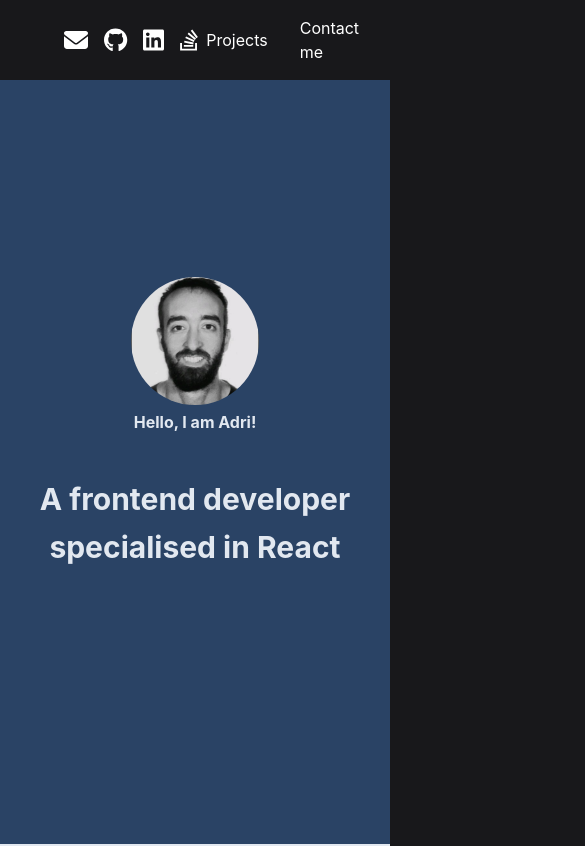
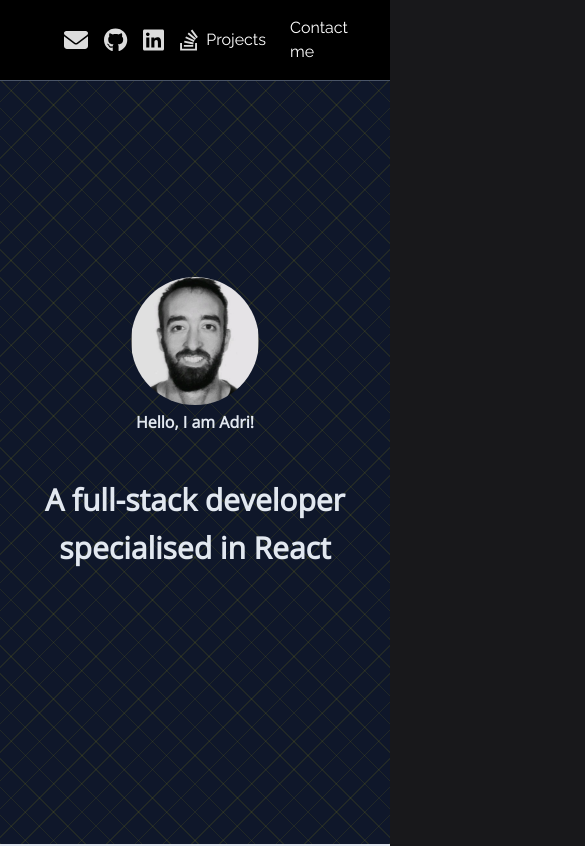
Before and after one commit to rhainne/portfolio-react-vercel, a React (Create React App) app: page / in a window 390 px wide. Shown: the top 846 px of the page, 585 px wide, since content can reach past the window. Built offline with nearby package versions, Linux system fonts and the light colour scheme.

Commit message:
Some upgrades in responsiveness and aesthetics

```diff
--- a/package.json
+++ b/package.json
@@ -6,6 +6,8 @@
     "@chakra-ui/react": "^2.3.2",
     "@emotion/react": "^11.10.4",
     "@emotion/styled": "^11.10.4",
+    "@fontsource/open-sans": "^5.2.7",
+    "@fontsource/raleway": "^5.2.8",
     "@fortawesome/fontawesome-svg-core": "^6.2.0",
     "@fortawesome/free-brands-svg-icons": "^6.2.0",
     "@fortawesome/free-regular-svg-icons": "^6.2.0",
--- a/src/App.js
+++ b/src/App.js
@@ -1,4 +1,4 @@
-import { ChakraProvider } from "@chakra-ui/react";
+import { ChakraProvider, Box } from "@chakra-ui/react";
 import Header from "./components/Header";
 import LandingSection from "./components/LandingSection";
 import ProjectsSection from "./components/ProjectsSection";
@@ -6,10 +6,11 @@
 import Footer from "./components/Footer";
 import { AlertProvider } from "./context/alertContext";
 import Alert from "./components/Alert";
+import theme from "./theme/theme";
 
 function App() {
   return (
-    <ChakraProvider>
+    <ChakraProvider theme={theme}>
       <AlertProvider>
         <main>
           <Header />
--- a/src/components/ContactMeSection.js
+++ b/src/components/ContactMeSection.js
@@ -12,7 +12,7 @@
   Textarea,
   VStack,
 } from "@chakra-ui/react";
-import * as Yup from 'yup';
+import * as Yup from "yup";
 import FullScreenSection from "./FullScreenSection";
 import useSubmit from "../hooks/useSubmit";
 import { useAlertContext } from "../context/alertContext";
@@ -32,7 +32,10 @@
     validationSchema: Yup.object({
       firstName: Yup.string().label("Name").required(),
       email: Yup.string().label("Email").email().required(),
-      comment: Yup.string().min(25, "Must be at least 25 characters").label("Comment").required(),
+      comment: Yup.string()
+        .min(25, "Must be at least 25 characters")
+        .label("Comment")
+        .required(),
     }),
   });
 
@@ -41,27 +44,50 @@
       console.log("Response received:", response);
       onOpen(response.type, response.message);
 
-      if (response.type === "success")
-        formik.resetForm();
+      if (response.type === "success") formik.resetForm();
     }
   }, [response]);
 
   return (
     <FullScreenSection
       isDarkBackground
-      backgroundColor="blue.800"
+      bg="#0f172a"
       color="gray.200"
-      py={16}
+      // py={16}
       spacing={8}
+      w="100%"
+      backgroundImage={`
+      repeating-linear-gradient(
+        45deg,
+        rgba(192, 189, 0, 0.10) 0px,
+        rgba(192, 189, 0, 0.10) 1px,
+        transparent 1px,
+        transparent 20px
+      ),
+      repeating-linear-gradient(
+        -45deg,
+        rgba(192, 189, 0, 0.10) 0px,
+        rgba(192, 189, 0, 0.10) 1px,
+        transparent 1px,
+        transparent 20px
+      )
+    `}
     >
-      <VStack w="1024px" p={32} alignItems="flex-start">
+      <VStack minW="480px" w="100%" maxW="1024px" p={32}>
         <Heading as="h1" id="contactme-section">
           Contact me
         </Heading>
-        <Box p={6} rounded="md" w="100%">
+        <Box
+          p={6}
+          rounded="md"
+          w="100%"
+          minW={{ base: "280px", sm: "340px", md: "400px" }}
+        >
           <form onSubmit={formik.handleSubmit}>
             <VStack spacing={4}>
-              <FormControl isInvalid={formik.errors.firstName && formik.touched.firstName}>
+              <FormControl
+                isInvalid={formik.errors.firstName && formik.touched.firstName}
+              >
                 <FormLabel htmlFor="firstName">Name</FormLabel>
                 <Input
                   id="firstName"
@@ -72,7 +98,9 @@
                 />
                 <FormErrorMessage>{formik.errors.firstName}</FormErrorMessage>
               </FormControl>
-              <FormControl isInvalid={formik.errors.email && formik.touched.email}>
+              <FormControl
+                isInvalid={formik.errors.email && formik.touched.email}
+              >
                 <FormLabel htmlFor="email">Email Address</FormLabel>
                 <Input
                   id="email"
@@ -93,14 +121,29 @@
                   onChange={formik.handleChange}
                   onBlur={formik.handleBlur}
                 >
-                  <option value="hireMe" style={{ backgroundColor: "gray.100", color: "#2A4365" }}>Freelance project proposal</option>
-                  <option value="openSource" style={{ backgroundColor: "gray.100", color: "#2A4365" }}>
+                  <option
+                    value="hireMe"
+                    style={{ backgroundColor: "gray.100", color: "#2A4365" }}
+                  >
+                    Freelance project proposal
+                  </option>
+                  <option
+                    value="openSource"
+                    style={{ backgroundColor: "gray.100", color: "#2A4365" }}
+                  >
                     Open source consultancy session
                   </option>
-                  <option value="other" style={{ backgroundColor: "gray.100", color: "#2A4365" }}>Other</option>
+                  <option
+                    value="other"
+                    style={{ backgroundColor: "gray.100", color: "#2A4365" }}
+                  >
+                    Other
+                  </option>
                 </Select>
               </FormControl>
-              <FormControl isInvalid={formik.errors.comment && formik.touched.comment}>
+              <FormControl
+                isInvalid={formik.errors.comment && formik.touched.comment}
+              >
                 <FormLabel htmlFor="comment">Your message</FormLabel>
                 <Textarea
                   id="comment"
@@ -112,7 +155,12 @@
                 />
                 <FormErrorMessage>{formik.errors.comment}</FormErrorMessage>
               </FormControl>
-              <Button type="submit" colorScheme="blue" width="full" isLoading={isLoading}>
+              <Button
+                type="submit"
+                colorScheme="blue"
+                width="full"
+                isLoading={isLoading}
+              >
                 Submit
               </Button>
             </VStack>
--- a/src/components/Footer.js
+++ b/src/components/Footer.js
@@ -3,7 +3,7 @@
 
 const Footer = () => {
   return (
-    <Box backgroundColor="#18181b">
+    <Box backgroundColor="black">
       <footer>
         <Flex
           margin="0 auto"
@@ -11,7 +11,6 @@
           color="white"
           justifyContent="center"
           alignItems="center"
-          maxWidth="1024px"
           height={16}
         >
           <p>Adri • © 2025</p>
--- a/src/components/FullScreenSection.js
+++ b/src/components/FullScreenSection.js
@@ -7,10 +7,18 @@
 const FullScreenSection = ({ children, isDarkBackground, ...boxProps }) => {
   return (
     <VStack
+      // minHeight="100vh"
+      width="100%"
       backgroundColor={boxProps.backgroundColor}
       color={isDarkBackground ? "white" : "black"}
+      backgroundImage={boxProps.backgroundImage}
+      backgroundSize={boxProps.backgroundSize}
+      justifyContent="center"
+      alignItems="center"
+      maxWidth={boxProps.backgroundSize}
+      {...boxProps}
     >
-      <VStack maxWidth="1280px" minHeight="100vh" {...boxProps}>
+      <VStack width="100%" minHeight="100vh" {...boxProps}>
         {children}
       </VStack>
     </VStack>
--- a/src/components/Header.js
+++ b/src/components/Header.js
@@ -13,7 +13,7 @@
   {
     id: 1,
     icon: faEnvelope,
-    url: "mailto: adri@gmail.com",
+    url: "mailto: adrigargonzalez@gmail.com",
   },
   {
     id: 2,
@@ -23,12 +23,12 @@
   {
     id: 3,
     icon: faLinkedin,
-    url: "https://www.linkedin.com/in/adri/",
+    url: "https://www.linkedin.com/in/adrian-garc%C3%ADa-gonz%C3%A1lez-269239261/",
   },
   {
     id: 4,
     icon: faStackOverflow,
-    url: "https://stackoverflow.com/users//adri",
+    url: "https://stackoverflow.com/users/4163365/rain",
   },
 ];
 
@@ -42,10 +42,8 @@
       const currentScrollY = window.scrollY;
 
       if (currentScrollY > lastScrollY && currentScrollY > 50) {
-        // Scrolling down and past 100px → hide header
         setShow(false);
       } else {
-        // Scrolling up → show header
         setShow(true);
       }
 
@@ -86,10 +84,12 @@
       transitionProperty="transform"
       transitionDuration=".3s"
       transitionTimingFunction="ease-in-out"
-      backgroundColor="#18181b"
       zIndex={999}
+      borderBottom="1px solid"
+      borderBottomColor="gray.600"
+      bg="black"
     >
-      <Box color="white" maxWidth="1280px" margin="0 auto">
+      <Box color="white" margin="0 auto">
         <HStack
           px={16}
           py={4}
@@ -100,13 +100,13 @@
             <HStack spacing={4}>
               {socials.map((item) => (
                 <a key={`icon-link-${item.id}`} href={item.url} target="_blank">
-                  <FontAwesomeIcon icon={item.icon} size="xl" />
+                  <FontAwesomeIcon icon={item.icon} size="xl" color="gainsboro"/>
                 </a>
               ))}
             </HStack>
           </nav>
           <nav>
-            <HStack spacing={8}>
+            <HStack spacing={6}>
               {/* Add links to Projects and Contact me section */}
               <a href="" onClick={handleClick("projects")}>Projects</a>
               <a href="" onClick={handleClick("contactme")}>Contact me</a>
--- a/src/components/LandingSection.js
+++ b/src/components/LandingSection.js
@@ -4,7 +4,7 @@
 import profileImageSrc from "../images/profile_pic.jpg";
 
 const greeting = "Hello, I am Adri!";
-const bio1 = "A frontend developer";
+const bio1 = "A full-stack developer";
 const bio2 = "specialised in React";
 
 // Implement the UI for the LandingSection component according to the instructions.
@@ -14,12 +14,31 @@
     justifyContent="center"
     alignItems="center"
     isDarkBackground
-    backgroundColor="#2A4365"
     color="gray.200"
+    bg="#0f172a" // the dark base color
+    backgroundImage={`
+      repeating-linear-gradient(
+        45deg,
+        rgba(192, 189, 0, 0.10) 0px,
+        rgba(192, 189, 0, 0.10) 1px,
+        transparent 1px,
+        transparent 20px
+      ),
+      repeating-linear-gradient(
+        -45deg,
+        rgba(192, 189, 0, 0.10) 0px,
+        rgba(192, 189, 0, 0.10) 1px,
+        transparent 1px,
+        transparent 20px
+      )
+    `}
+    backgroundSize="cover"
   >
     <VStack>
       <Avatar name="adri" size="2xl" src={profileImageSrc} />
-      <Heading size="sm" pb={10}>{greeting}</Heading>
+      <Heading size="sm" pb={10}>
+        {greeting}
+      </Heading>
       <Heading>{bio1}</Heading>
       <Heading>{bio2}</Heading>
     </VStack>
--- a/src/components/ProjectsSection.js
+++ b/src/components/ProjectsSection.js
@@ -41,7 +41,6 @@
       color="blue.800"
       isDarkBackground
       p={8}
-      alignItems="flex-start"
       spacing={8}
     >
       <Heading as="h1" id="projects-section">
@@ -49,8 +48,12 @@
       </Heading>
       <Box
         display="grid"
-        gridTemplateColumns="repeat(2,minmax(0,1fr))"
+        gridTemplateColumns={{
+          base: "1fr", // < 550px → 1 column
+          md: "repeat(2, minmax(0, 1fr))", // ≥ 550px → 2 flexible equal columns
+        }}
         gridGap={8}
+        maxW="1280px"
       >
         {projects.map((project) => (
           <Card
--- /dev/null
+++ b/src/theme/theme.js
@@ -0,0 +1,12 @@
+import { extendTheme } from '@chakra-ui/react'
+import "@fontsource/open-sans";
+import '@fontsource/raleway'
+
+const theme = extendTheme({
+  fonts: {
+    heading: `'Open Sans', sans-serif`,
+    body: `'Raleway', sans-serif`,
+  },
+})
+
+export default theme
```
Also changed, not shown: 1 other file (tests, documents, lock files or other folders).
